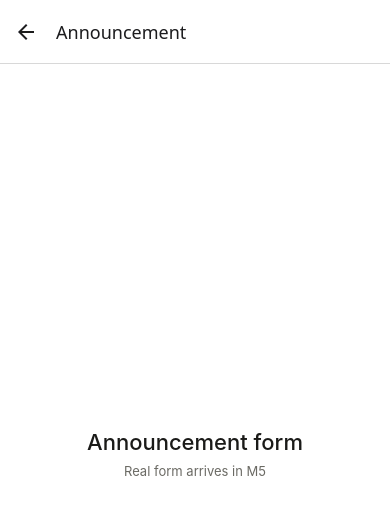
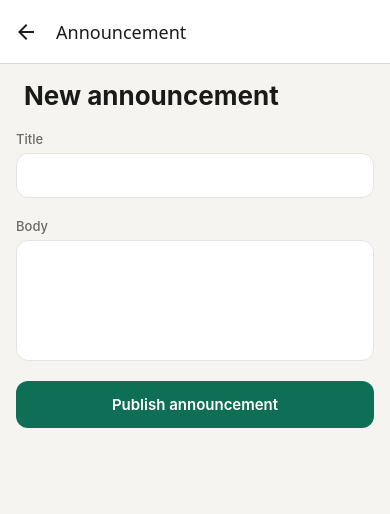
Before and after one commit to kashzeb/my-masjid, a React Native app in the folder app/: screen /AnnouncementForm in a window 390 px wide. Shown: the top 514 px of the page. Built offline with nearby package versions, Linux system fonts and the light colour scheme; no server answers; the database is empty.

Commit message:
M5 Completed - Create, Edit, Delete Annoucements are done

```diff
--- a/app/src/app/RootNavigator.tsx
+++ b/app/src/app/RootNavigator.tsx
@@ -61,7 +61,7 @@ export type RootStackParamList = {
   Dashboard: undefined;
   EditTimetable: undefined;
   AnnouncementList: undefined;
-  AnnouncementForm: undefined;
+  AnnouncementForm: { announcementId?: string } | undefined;
 };
 
 const Stack = createNativeStackNavigator<RootStackParamList>();
--- a/app/src/features/admin/announcements/AnnouncementFormScreen.tsx
+++ b/app/src/features/admin/announcements/AnnouncementFormScreen.tsx
@@ -1,18 +1,111 @@
-import { View, Text, StyleSheet } from 'react-native';
+import { useState } from 'react';
+import { ScrollView, Text, Alert, KeyboardAvoidingView, Platform, StyleSheet } from 'react-native';
+import { useForm, Controller } from 'react-hook-form';
+import { zodResolver } from '@hookform/resolvers/zod';
 import { theme } from '@/constants/theme';
+import { useAuthStore } from '@/store/authStore';
+import { useAnnouncementsStore } from '@/store/announcementsStore';
+import { createAnnouncement, updateAnnouncement } from '@/services/announcementsService';
+import { announcementFormSchema, type AnnouncementFormValues } from './announcementFormSchema';
+import TextField from '@/components/TextField';
+import PrimaryButton from '@/components/PrimaryButton';
+import ScreenContainer from '@/components/ScreenContainer';
+import type { NativeStackScreenProps } from '@react-navigation/native-stack';
+import type { RootStackParamList } from '@/app/RootNavigator';
 
-// M0 stub — shared create/edit form arrives in M5.
-export default function AnnouncementFormScreen() {
+type Props = NativeStackScreenProps<RootStackParamList, 'AnnouncementForm'>;
+
+export default function AnnouncementFormScreen({ route, navigation }: Props) {
+  const announcementId = route.params?.announcementId;
+  const isEditing = Boolean(announcementId);
+  const user = useAuthStore((s) => s.user);
+  const { announcements } = useAnnouncementsStore();
+  const [submitting, setSubmitting] = useState(false);
+
+  // Reuses the same store the admin list already subscribed to - the item
+  // is already in memory by the time this screen is reached, no separate
+  // fetch needed.
+  const existing = announcements.find((a) => a.id === announcementId);
+
+  const {
+    control,
+    handleSubmit,
+    formState: { errors },
+  } = useForm<AnnouncementFormValues>({
+    resolver: zodResolver(announcementFormSchema),
+    defaultValues: { title: existing?.title ?? '', body: existing?.body ?? '' },
+  });
+
+  const onSubmit = async (data: AnnouncementFormValues) => {
+    setSubmitting(true);
+    try {
+      if (isEditing && announcementId) {
+        await updateAnnouncement(announcementId, data.title, data.body, user?.uid ?? 'unknown');
+      } else {
+        await createAnnouncement(data.title, data.body, user?.uid ?? 'unknown');
+      }
+      navigation.goBack();
+    } catch (err) {
+      Alert.alert('Could not save', err instanceof Error ? err.message : String(err));
+    } finally {
+      setSubmitting(false);
+    }
+  };
+
   return (
-    <View style={styles.container}>
-      <Text style={styles.title}>Announcement form</Text>
-      <Text style={styles.note}>Real form arrives in M5</Text>
-    </View>
+    <ScreenContainer>
+      <KeyboardAvoidingView
+        style={styles.flex}
+        behavior={Platform.OS === 'ios' ? 'padding' : 'height'}
+        keyboardVerticalOffset={Platform.OS === 'android' ? 80 : 0}
+      >
+        <ScrollView contentContainerStyle={styles.content} keyboardShouldPersistTaps="handled">
+          <Text style={styles.heading}>{isEditing ? 'Edit announcement' : 'New announcement'}</Text>
+
+          <Controller
+            control={control}
+            name="title"
+            render={({ field }) => (
+              <TextField label="Title" value={field.value} onChangeText={field.onChange} error={errors.title?.message} />
+            )}
+          />
+
+          <Controller
+            control={control}
+            name="body"
+            render={({ field }) => (
+              <TextField
+                label="Body"
+                value={field.value}
+                onChangeText={field.onChange}
+                error={errors.body?.message}
+                multiline
+                numberOfLines={5}
+                style={styles.bodyInput}
+              />
+            )}
+          />
+
+          <PrimaryButton
+            label={isEditing ? 'Save changes' : 'Publish announcement'}
+            onPress={handleSubmit(onSubmit)}
+            loading={submitting}
+          />
+        </ScrollView>
+      </KeyboardAvoidingView>
+    </ScreenContainer>
   );
 }
 
 const styles = StyleSheet.create({
-  container: { flex: 1, alignItems: 'center', justifyContent: 'center', backgroundColor: theme.colors.surface },
-  title: { fontSize: theme.typography.title, color: theme.colors.textPrimary, fontWeight: '500' },
-  note: { fontSize: theme.typography.caption, color: theme.colors.textSecondary, marginTop: 8 },
+  flex: { flex: 1 },
+  content: { padding: theme.spacing.md, paddingBottom: theme.spacing.xxl * 3 },
+  heading: {
+    fontSize: theme.typography.heading,
+    fontWeight: '700',
+    color: theme.colors.textPrimary,
+    paddingHorizontal: theme.spacing.sm,
+    marginBottom: theme.spacing.lg,
+  },
+  bodyInput: { minHeight: 120, textAlignVertical: 'top' },
 });
--- a/app/src/features/admin/announcements/AnnouncementListScreen.tsx
+++ b/app/src/features/admin/announcements/AnnouncementListScreen.tsx
@@ -1,18 +1,105 @@
-import { View, Text, StyleSheet } from 'react-native';
+import { useEffect } from 'react';
+import { ScrollView, Text, Pressable, Alert, View, StyleSheet } from 'react-native';
 import { theme } from '@/constants/theme';
+import { useAnnouncementsStore } from '@/store/announcementsStore';
+import { useAuthStore } from '@/store/authStore';
+import { softDeleteAnnouncement } from '@/services/announcementsService';
+import ScreenContainer from '@/components/ScreenContainer';
+import Card from '@/components/Card';
+import LoadingIndicator from '@/components/LoadingIndicator';
+import EmptyState from '@/components/EmptyState';
+import AnnouncementCard from '@/components/AnnouncementCard';
+import type { NativeStackScreenProps } from '@react-navigation/native-stack';
+import type { RootStackParamList } from '@/app/RootNavigator';
 
-// M0 stub — real CRUD list arrives in M5.
-export default function AnnouncementListScreen() {
+type Props = NativeStackScreenProps<RootStackParamList, 'AnnouncementList'>;
+
+export default function AnnouncementListScreen({ navigation }: Props) {
+  const { announcements, status, error, subscribe, unsubscribe } = useAnnouncementsStore();
+  const user = useAuthStore((s) => s.user);
+
+  useEffect(() => {
+    subscribe();
+    return () => unsubscribe();
+  }, [subscribe, unsubscribe]);
+
+  const handleDelete = (id: string, title: string) => {
+    Alert.alert('Delete announcement?', `"${title}" will be removed from the feed.`, [
+      { text: 'Cancel', style: 'cancel' },
+      {
+        text: 'Delete',
+        style: 'destructive',
+        onPress: () =>
+          softDeleteAnnouncement(id, user?.uid ?? 'unknown').catch((err) =>
+            Alert.alert('Could not delete', err instanceof Error ? err.message : String(err))
+          ),
+      },
+    ]);
+  };
+
   return (
-    <View style={styles.container}>
-      <Text style={styles.title}>Manage announcements</Text>
-      <Text style={styles.note}>Real CRUD arrives in M5</Text>
-    </View>
+    <ScreenContainer>
+      <ScrollView contentContainerStyle={styles.content}>
+        <View style={styles.headerRow}>
+          <Text style={styles.heading}>Manage announcements</Text>
+          <Pressable style={styles.newButton} onPress={() => navigation.navigate('AnnouncementForm')}>
+            <Text style={styles.newButtonText}>+ New</Text>
+          </Pressable>
+        </View>
+
+        <Card style={styles.card}>
+          {status === 'loading' && <LoadingIndicator label="Loading announcements..." />}
+
+          {status === 'error' && (
+            <Text style={styles.errorText}>Couldn't load announcements. {error}</Text>
+          )}
+
+          {status === 'loaded' && announcements.length === 0 && (
+            <EmptyState message="No announcements yet. Tap + New to publish one." />
+          )}
+
+          {announcements.map((item) => (
+            <View key={item.id} style={styles.itemWrapper}>
+              <AnnouncementCard title={item.title} body={item.body} createdAt={item.createdAt} />
+              <View style={styles.itemActions}>
+                <Pressable onPress={() => navigation.navigate('AnnouncementForm', { announcementId: item.id })}>
+                  <Text style={styles.actionText}>Edit</Text>
+                </Pressable>
+                <Pressable onPress={() => handleDelete(item.id, item.title)}>
+                  <Text style={styles.actionTextDestructive}>Delete</Text>
+                </Pressable>
+              </View>
+            </View>
+          ))}
+        </Card>
+      </ScrollView>
+    </ScreenContainer>
   );
 }
 
 const styles = StyleSheet.create({
-  container: { flex: 1, alignItems: 'center', justifyContent: 'center', backgroundColor: theme.colors.surface },
-  title: { fontSize: theme.typography.title, color: theme.colors.textPrimary, fontWeight: '500' },
-  note: { fontSize: theme.typography.caption, color: theme.colors.textSecondary, marginTop: 8 },
+  content: { padding: theme.spacing.md, paddingBottom: theme.spacing.xl },
+  headerRow: {
+    flexDirection: 'row',
+    justifyContent: 'space-between',
+    alignItems: 'center',
+    paddingHorizontal: theme.spacing.lg,
+    paddingTop: theme.spacing.lg,
+    marginBottom: theme.spacing.lg,
+  },
+  heading: { fontSize: theme.typography.title, fontWeight: '700', color: theme.colors.textPrimary, flex: 1, marginRight: theme.spacing.sm },
+  newButton: {
+    backgroundColor: theme.colors.accent,
+    borderRadius: theme.radius.pill,
+    paddingHorizontal: 14,
+    paddingVertical: 8,
+    flexShrink: 0,
+  },
+  newButtonText: { color: '#fff', fontWeight: '600', fontSize: theme.typography.caption },
+  card: { padding: theme.spacing.md },
+  itemWrapper: { marginBottom: theme.spacing.sm },
+  itemActions: { flexDirection: 'row', gap: 16, paddingHorizontal: theme.spacing.sm, marginTop: -4, marginBottom: theme.spacing.sm },
+  actionText: { fontSize: theme.typography.caption, color: theme.colors.accent, fontWeight: '600' },
+  actionTextDestructive: { fontSize: theme.typography.caption, color: '#B3261E', fontWeight: '600' },
+  errorText: { fontSize: theme.typography.caption, color: theme.colors.textSecondary, textAlign: 'center', padding: theme.spacing.lg },
 });
--- /dev/null
+++ b/app/src/features/admin/announcements/announcementFormSchema.ts
@@ -0,0 +1,8 @@
+import { z } from 'zod';
+
+export const announcementFormSchema = z.object({
+  title: z.string().min(1, 'Title is required').max(120, 'Keep it under 120 characters'),
+  body: z.string().min(1, 'Body is required').max(1000, 'Keep it under 1000 characters'),
+});
+
+export type AnnouncementFormValues = z.infer<typeof announcementFormSchema>;
```
Also changed, not shown: app/src/services/announcementsService.ts (+33 -1 lines).
